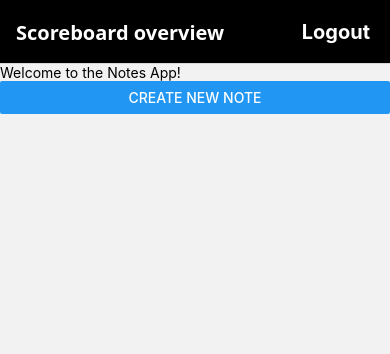
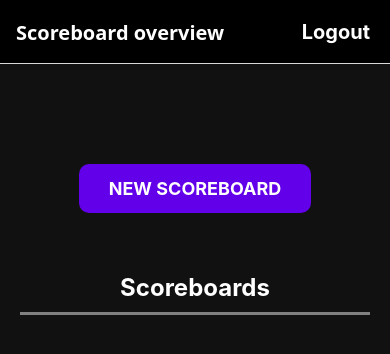
Before and after one commit to qkas/ScoreKeeper, a React Native app: screen /Home in a window 390 px wide. Both pictures are taken after a click on the button "LOGIN". Shown: the top 354 px of the page. Built offline with nearby package versions, Linux system fonts and the light colour scheme.

Commit message:
Improved HomeScreen looks

```diff
--- a/screens/HomeScreen.js
+++ b/screens/HomeScreen.js
@@ -1,16 +1,56 @@
 import React from 'react';
-import { View, Button, Text } from 'react-native';
+import { StyleSheet, View, TouchableOpacity, Text } from 'react-native';
 
 const HomeScreen = ({ navigation }) => {
   return (
-    <View>
-      <Text>Welcome to the Notes App!</Text>
-      <Button
-        title="Create New Note"
+    <View style={styles.container}>
+      {/* NEW SCOREBOARD BUTTON */}
+      <TouchableOpacity
+        style={styles.button}
         onPress={() => navigation.navigate('NewScore')}
-      />
+      >
+        <Text style={styles.buttonText}>New scoreboard</Text>
+      </TouchableOpacity>
+      {/* SCOREBOARD ENTRIES */}
+      <Text style={styles.header}>Scoreboards</Text>
+      {/* TODO */}
     </View>
   );
 };
 
 export default HomeScreen;
+
+const styles = StyleSheet.create({
+  container: {
+    flex: 1,
+    backgroundColor: '#111',
+    padding: 20,
+    alignItems: 'center',
+  },
+  button: {
+    marginTop: 80,
+    marginBottom: 50,
+    backgroundColor: '#6200ea',
+    paddingVertical: 14,
+    paddingHorizontal: 30,
+    borderRadius: 10,
+    justifyContent: 'center',
+    alignItems: 'center',
+  },
+  buttonText: {
+    color: '#fff',
+    fontSize: 18,
+    fontWeight: 'bold',
+    textTransform: 'uppercase',
+  },
+  header: {
+    color: '#fff',
+    fontSize: 24,
+    fontWeight: 'bold',
+    paddingVertical: 10,
+    textAlign: 'center',
+    borderBottomColor: 'grey',
+    borderBottomWidth: 3,
+    width: '100%',
+  },
+});
```
